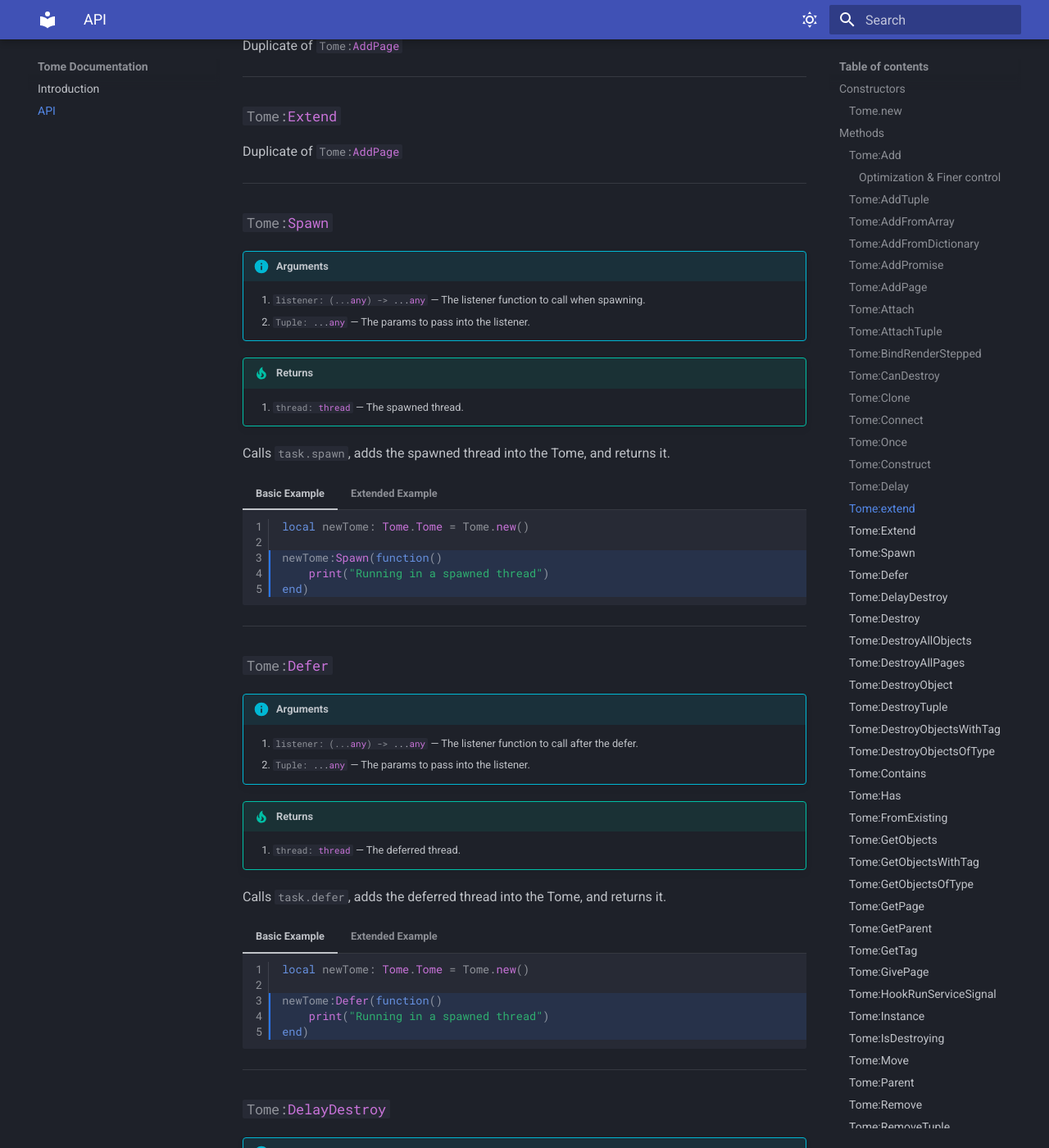
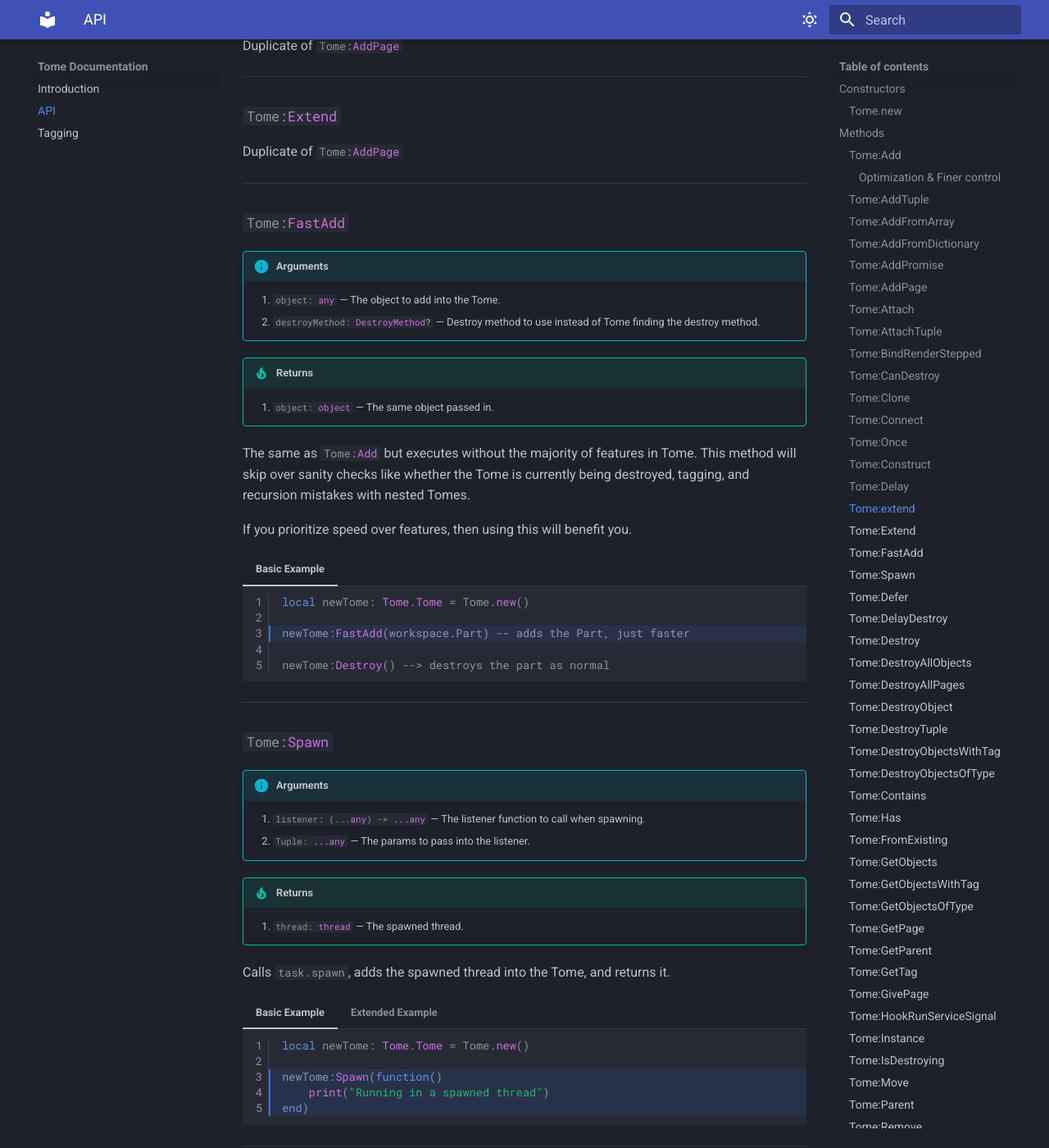
Before and after one commit to y29r/tome-docs, an MkDocs documentation site: the page built from docs/API.md, in a window 1280 px wide and 1400 px high, scrolled down 11406 px. Shown: the whole window at 82% size. Built offline with MkDocs 1.6.1 and Material for MkDocs 9.7.7, drawn with Linux system fonts in a browser that asks for light colours; some of the changed text lies outside the part shown.

Commit message:
Added Tagging & new methods

````diff
--- a/docs/API.md
+++ b/docs/API.md
@@ -1,3 +1,4 @@
+[Tagging]: Tagging.md
 
 # API
 The official API for Tome giving basic examples for constructors, embedded systems and methods.
@@ -586,6 +587,31 @@
 
 ---
 
+### `#!luau Tome:FastAdd`
+
+!!! info "Arguments"
+	1. `#!luau object: any` &mdash; The object to add into the Tome.
+	2. `#!luau destroyMethod: DestroyMethod?` &mdash; Destroy method to use instead of Tome finding the destroy method.
+
+!!! tip "Returns"
+	1. `#!luau object: object` &mdash; The same object passed in.
+
+The same as `#!luau Tome:Add` but executes without the majority of features in Tome.
+This method will skip over sanity checks like whether the Tome is currently being destroyed, tagging, and recursion mistakes with nested Tomes.
+
+If you prioritize speed over features, then using this will benefit you.
+
+=== "Basic Example"
+	```luau linenums="1" hl_lines="3-3"
+	local newTome: Tome.Tome = Tome.new()
+
+	newTome:FastAdd(workspace.Part) -- adds the Part, just faster
+
+	newTome:Destroy() --> destroys the part as normal
+	```
+
+---
+
 ### `#!luau Tome:Spawn`
 
 !!! info "Arguments"
@@ -1080,9 +1106,9 @@
 ### `#!luau Tome:GetTag`
 
 !!! tip "Returns"
-	1. `#!luau tag: string?` &mdash; The tag Tome uses for Tagging.
-
-Returns the tag the Tome uses for tracking Instances when Tagging is enabled. If `#!luau Tome:SetTag` was not called to alter the tag, then a standard GUID is usually returned.
+	1. `#!luau tag: string?` &mdash; The tag Tome uses for [Tagging].
+
+Returns the tag the Tome uses for tracking Instances when [Tagging] is enabled. If `#!luau Tome:SetTag` was not called to alter the tag, then a standard GUID is usually returned.
 
 === "Basic Example"
 	```luau linenums="1" hl_lines="5-5"
@@ -1317,7 +1343,7 @@
 Removing an object does **not** destroy it.
 
 !!! note ""
-	If the Tome has Tagging enabled and the object is an Instance, the object will have the Tome's tag removed as well.
+	If the Tome has [Tagging] enabled and the object is an Instance, the object will have the Tome's tag removed as well.
 
 === "Basic Example"
 	```luau linenums="1" hl_lines="7-7"
@@ -1670,7 +1696,7 @@
 	By default, `Synchronous` is set to true. This is to prevent hard yielding. If for whatever reason you need the Tome callback thread to yield, you can manually set it to false.
 
 === "Basic Example"
-	```luau linenums="1" hl_lines="4-6"
+	```luau linenums="1" hl_lines="4-5"
 	local newTome: Tome.Tome = Tome.new()
 
 	newTome:OnDestroy(function()
@@ -1681,7 +1707,7 @@
 	```
 
 === "Extended Example"
-	```luau linenums="1" hl_lines="4-6"
+	```luau linenums="1" hl_lines="4-5"
 	local newTome: Tome.Tome = Tome.new()
 
 	newTome:OnDestroy(function(myArgument: string)
@@ -1694,7 +1720,7 @@
 === "Extended Example 2"
 	In this example, the callback will be deferred via `!#luau task.defer`.
 
-	```luau linenums="1" hl_lines="4-6"
+	```luau linenums="1" hl_lines="4-7"
 	local newTome: Tome.Tome = Tome.new()
 
 	newTome:OnDestroy(function(myArgument: string)
@@ -1709,7 +1735,7 @@
 === "Extended Example 3"
 	In this example, nothing happens because the callback was removed after it was called once. Hence the second time we call `#!luau Tome:Destroy`, nothing happens.
 
-	```luau linenums="1" hl_lines="4-6"
+	```luau linenums="1" hl_lines="4-7"
 	local newTome: Tome.Tome = Tome.new()
 
 	newTome:OnDestroy(function(myArgument: string)
@@ -1721,3 +1747,27 @@
 	newTome:Destroy("Hello, world!") --> "Hello, world!"
 	newTome:Destroy("Hello, world!") -->
 	```
+
+---
+
+### `#!luau Tome:Yield`
+
+!!! info "Arguments"
+	1. `#!luau thread: thread?` &mdash; The thread to yield.
+
+Adds the provided thread into the Tome (or the current thread of a thread isn't provided) and uses `#!luau coroutine.resume` as the destroy method.
+
+The current thread will then yield. Keep in mind, if the main thread is not resumed, you may encounter issues.
+
+This will result in the thread resuming once the Tome is destroyed.
+
+=== "Basic Example"
+	```luau linenums="1" hl_lines="5-5"
+	local newTome: Tome.Tome = Tome.new()
+
+	newTome:DelayDestroy(2.0)
+
+	newTome:Yield() -- stops the current thread
+
+	print("Hello, world!") -- prints after ~2 seconds
+	```
````
Also changed, not shown: docs/Tagging.md (added, +23 -0 lines).
